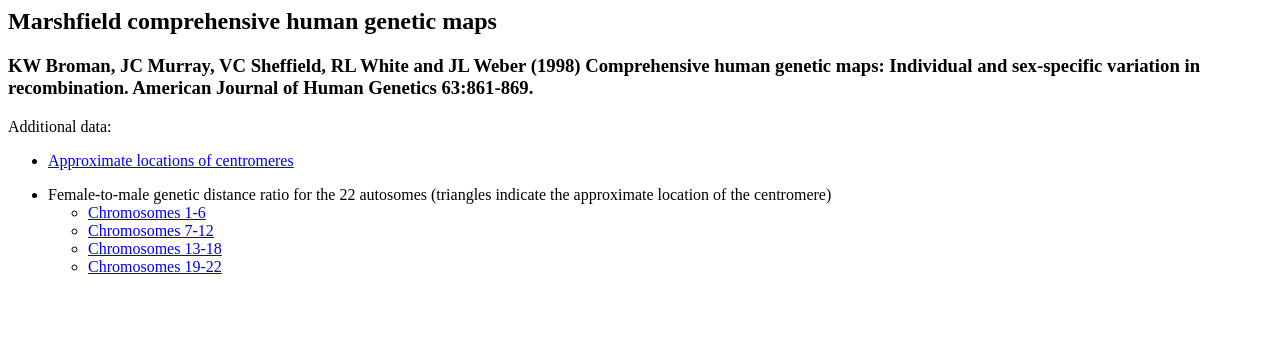
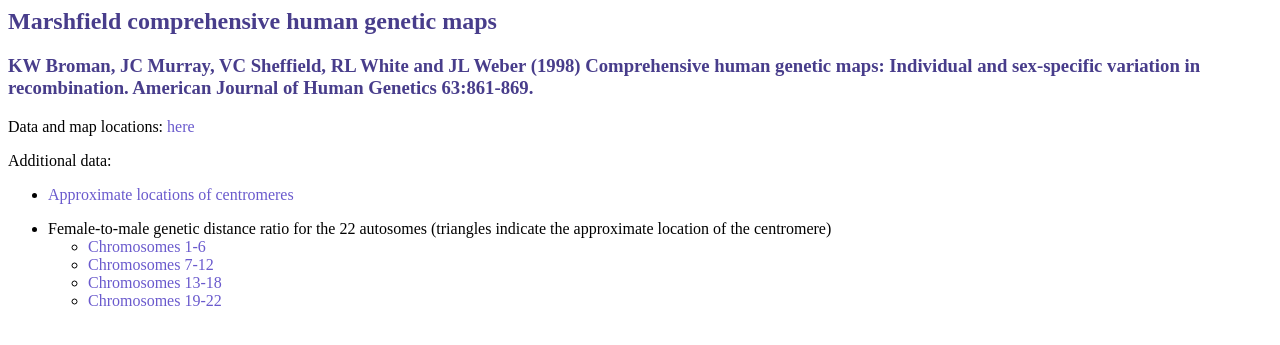
Before and after one commit to kbroman/kbroman.github.io, a Jekyll site: the page assets/supp/mfdmaps_supp/index.html, which Jekyll copies as it is, in a window 1280 px wide. Shown: the top 345 px of the page. Built offline with Jekyll 4.4.1, drawn with Linux system fonts in a browser that asks for light colours.

Commit message:
add links to the mfd maps data page

```diff
--- a/assets/supp/mfdmaps_supp/index.html
+++ b/assets/supp/mfdmaps_supp/index.html
@@ -1,12 +1,14 @@
 <html> <head>
 <title>Marshfield Maps supplement</title>
-<link rel=stylesheet type="text/css" href="../../kbroman.css">
-<link rel="SHORTCUT ICON" href="https://kbroman.org/me.ico">
+<link rel=stylesheet type="text/css" href="https://kbroman.org/assets/themes/twitter/css/kbroman.css">
+<link rel="SHORTCUT ICON" href="https://kbroman.org/favicon.ico">
 </head>
 
 <h2>Marshfield comprehensive human genetic maps</h2>
 
 <h3>KW Broman, JC Murray, VC Sheffield, RL White and JL Weber (1998)   Comprehensive human genetic maps: Individual and sex-specific variation in   recombination. American Journal of Human Genetics <strong>63</strong>:861-869.</h3>
+
+<p>Data and map locations: <a href="https://kbroman.org/assets/data/mfdmaps">here</a>
 
 <p>Additional data:
 
```
Also changed, not shown: pubs.md (+1 -0 lines).
